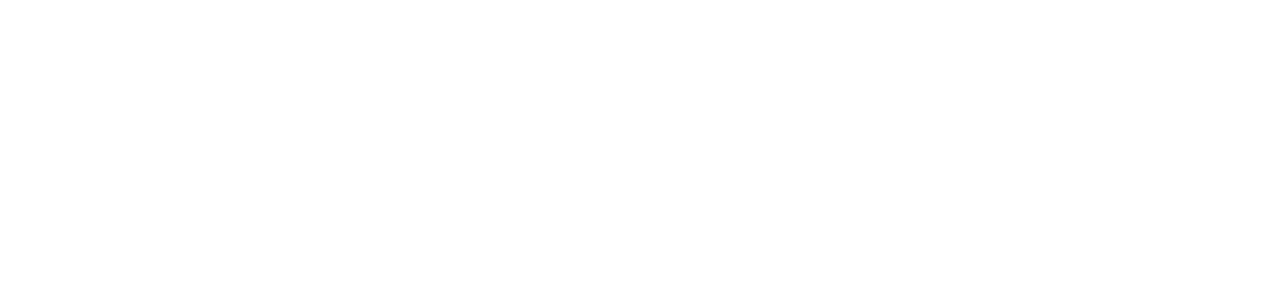
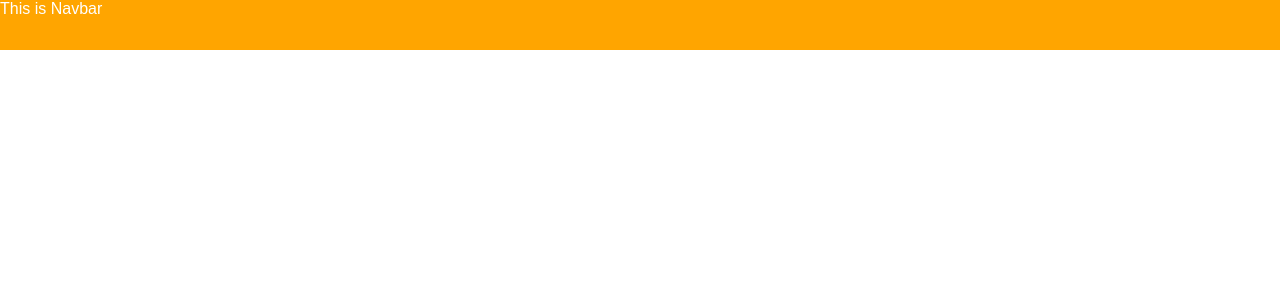
Before and after one commit to jacklee0223/contacts, a React (Create React App) app: page / in a window 1280 px wide. Shown: the top 300 px of the page. Built offline with nearby package versions, Linux system fonts and the light colour scheme.

Commit message:
add navbar

```diff
--- a/src/components/app.jsx
+++ b/src/components/app.jsx
@@ -1,10 +1,14 @@
 import React, { Component } from 'react';
 import '../style/main.css';
+
+import Navbar from './navbar';
 
 export default class app extends Component {
   render() {
     return (
       <div className="App">
+        <Navbar />
+
       </div>
     );
   }
--- /dev/null
+++ b/src/components/navbar.jsx
@@ -0,0 +1,11 @@
+import React, { Component } from 'react';
+
+export default class Navbar extends Component {
+  render() {
+    return (
+      <div className="navbar">
+        This is Navbar
+      </div>
+    )
+  }
+}
--- a/src/style/main.css
+++ b/src/style/main.css
@@ -3,3 +3,9 @@
   padding: 0;
   font-family: sans-serif;
 }
+
+.navbar {
+  height: 50px;
+  background-color: orange;
+  color: white;
+}
```
